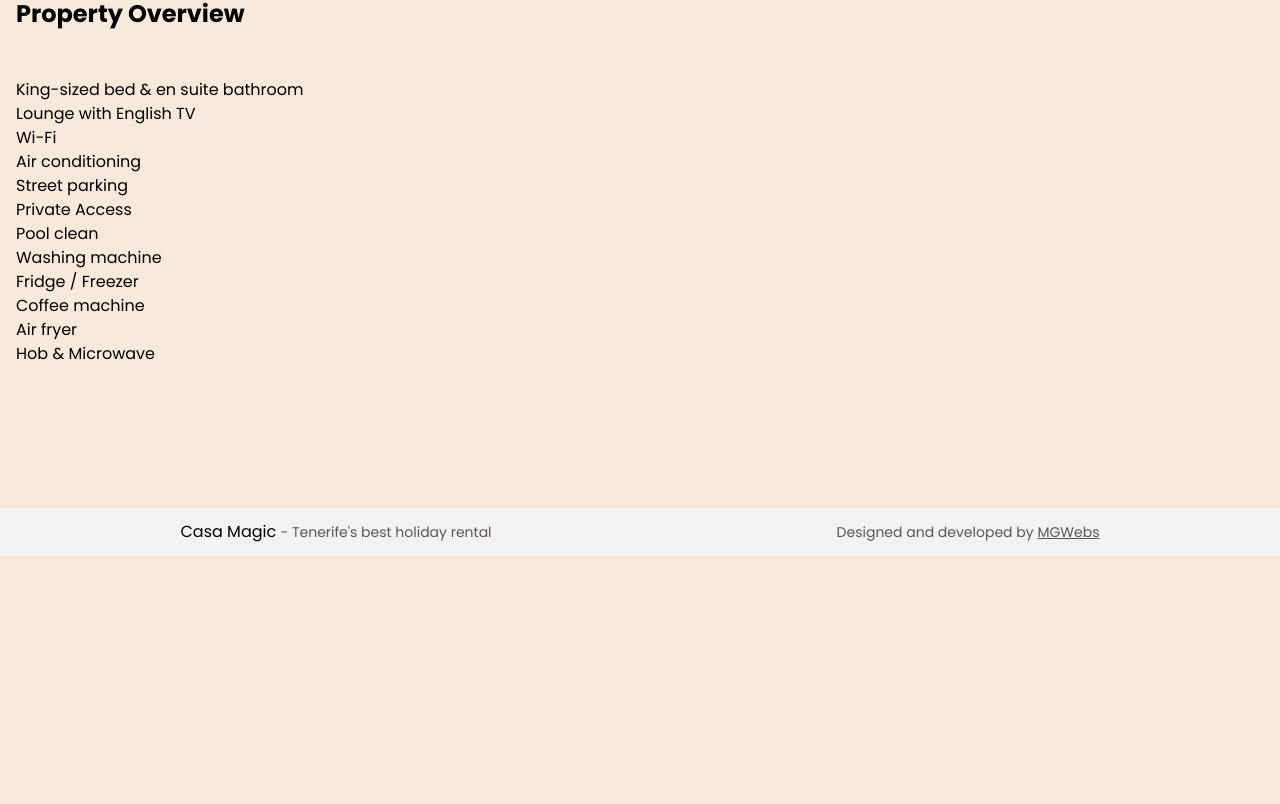
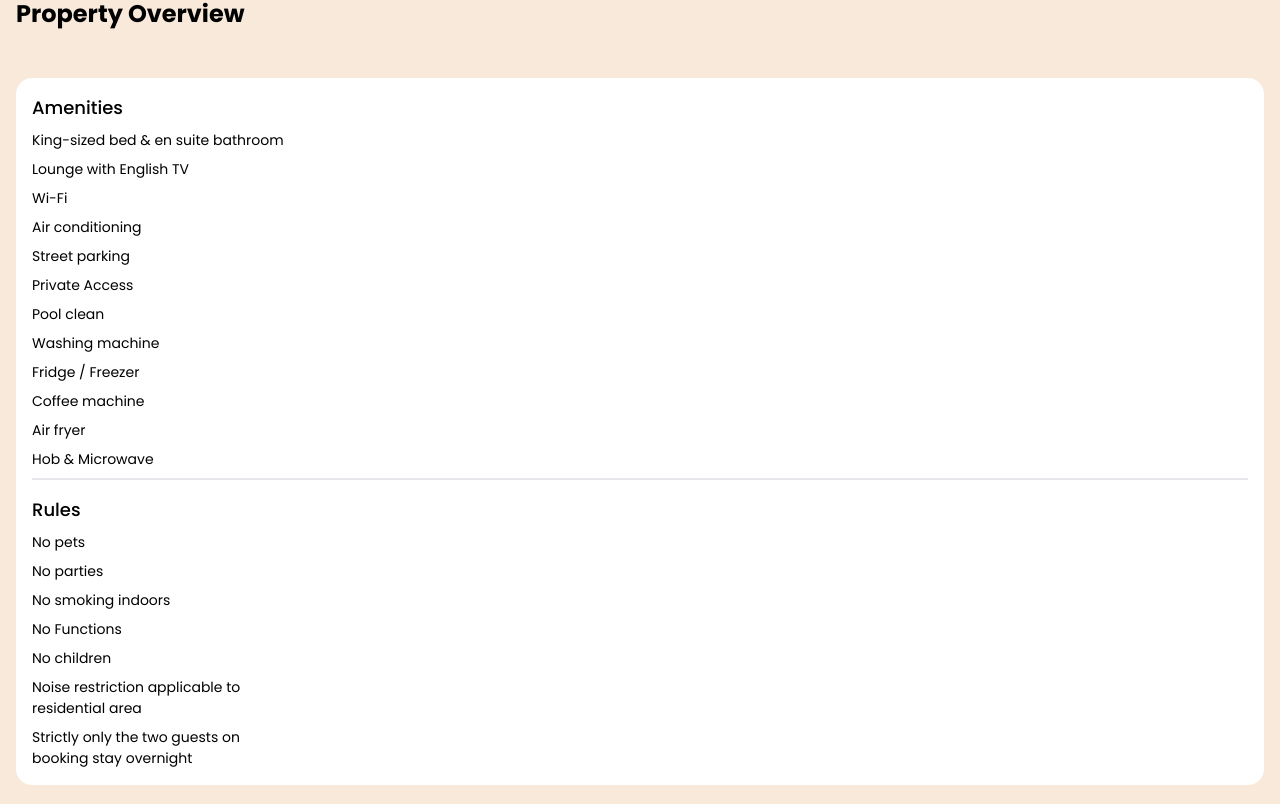
Before and after one commit to IrishMikey/casa-magic, a Next.js app: page / in a window 1280 px wide. Shown: the part 2796-3600 px from the top of the page. Before the commit the page ends 3352 px from the top, so only its background shows below. Built offline with nearby package versions, Linux system fonts and the light colour scheme.

Commit message:
Overview section

```diff
--- a/app/page.jsx
+++ b/app/page.jsx
@@ -97,10 +97,10 @@ export default function Home() {
       </section>
       <section className="flex flex-col gap-4 mt-[3.375rem] lg:my-[2.625rem] lg:gap-12 mx-4">
         <h2 className="text-2xl font-bold">Property Overview</h2>
-
-              <div>
-              <div>
-                 <ul>
+        <div className="bg-white rounded-2xl p-4 flex flex-col gap-4">
+          <div className="flex flex-col gap-2 border-b-2 pb-2">
+            <h4 className="text-lg font-medium">Amenities</h4>
+            <ul className="max-w-[30ch] flex flex-col gap-2 text-[0.875rem]">
               <li>King-sized bed & en suite bathroom</li>
               <li>Lounge with English TV</li>
               <li>Wi-Fi</li>
@@ -115,11 +115,19 @@ export default function Home() {
               <li>Hob & Microwave</li>
             </ul>
           </div>
-                           <div>
+          <div className="flex flex-col gap-2">
+            <h4 className="text-lg font-medium">Rules</h4>
+            <ul className="max-w-[30ch] flex flex-col gap-2 text-[0.875rem]">
+              <li>No pets</li>
+              <li>No parties</li>
+              <li>No smoking indoors</li>
+              <li>No Functions</li>
+              <li>No children</li>
+              <li>Noise restriction applicable to residential area</li>
+              <li>Strictly only the two guests on booking stay overnight</li>
+            </ul>
           </div>
         </div>
-
-
        </section>
     </main>
   );
```
Lines whose indentation alone changed are shown as unchanged.
